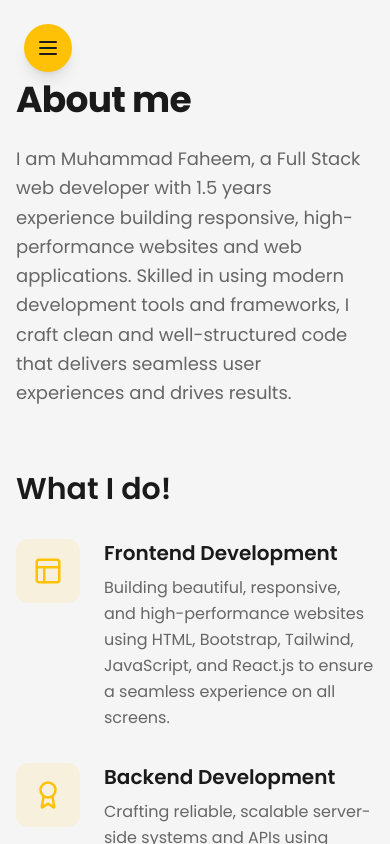
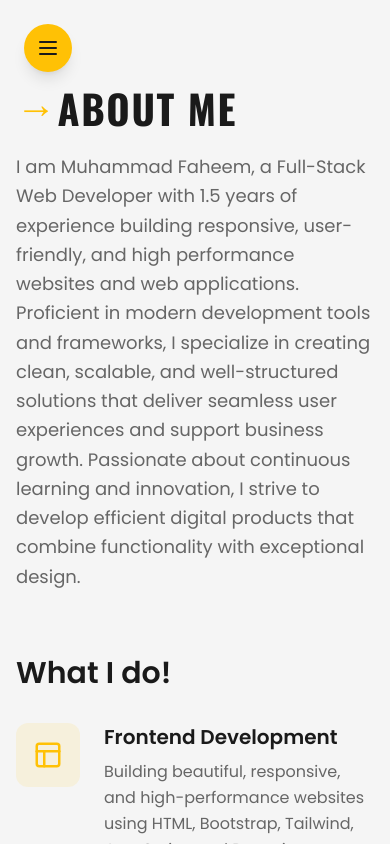
Before and after one commit to MFaheem01/portofolio, a React (Vite) app: page /about in a window 390 px wide. Shown: the top 844 px of the page. Built offline with nearby package versions, Linux system fonts and the light colour scheme.

Commit message:
implement core website pages, global CSS, and navigation component

```diff
--- a/src/components/Sidebar.jsx
+++ b/src/components/Sidebar.jsx
@@ -19,16 +19,16 @@ const Sidebar = () => {
 
     const SidebarContent = () => (
         <>
-            <div className="flex flex-col items-center pt-12 pb-8">
-                <div className="w-32 h-32 rounded-full overflow-hidden border-4 border-secondary mb-6">
+            <div className="flex flex-col bg-slate-900 items-center pt-12 pb-8">
+                <div className="w-40 h-40 rounded-full overflow-hidden border-4 border-secondary mb-6">
                     <img
                         src="/images/hero-seaction-images.jpg"
-                        alt="Muhammad Faheem - Full Stack Web Developer"
+                        alt="Muhammad Faheem - MERN Stack Web Developer"
                         className="w-full h-full object-cover"
                     />
                 </div>
-                <h2 className="text-2xl font-bold text-secondary">Muhammad Faheem</h2>
-                <p className="text-secondary/80 text-sm mt-1">Full Stack Web Developer</p>
+                <h2 className="text-2xl font-bold text-primary underline underline-offset-4 decoration-primary">Muhammad Faheem</h2>
+                <p className="text-primary underline underline-offset-4 decoration-primary text-sm mt-1">MERN Stack Web Developer</p>
             </div>
 
             <nav className="flex-1 px-6">
--- a/src/index.css
+++ b/src/index.css
@@ -1,4 +1,4 @@
-@import url('https://fonts.googleapis.com/css2?family=Poppins:wght@400;500;600;700&display=swap');
+@import url('https://fonts.googleapis.com/css2?family=Poppins:wght@400;500;600;700&family=Oswald:wght@600;700&display=swap');
 
 @tailwind base;
 @tailwind components;
@@ -90,6 +90,15 @@
     h6 {
         text-wrap: balance;
     }
+
+    .page-heading {
+        font-family: 'Oswald', sans-serif;
+        font-weight: 700;
+        font-size: clamp(2.5rem, 5vw, 5rem);
+        text-transform: uppercase;
+        letter-spacing: 0.04em;
+        line-height: 1;
+    }
 }
 
 @layer utilities {
--- a/src/pages/AboutMePage.jsx
+++ b/src/pages/AboutMePage.jsx
@@ -70,11 +70,19 @@ const AboutMePage = () => {
                             animate={{ opacity: 1, y: 0 }}
                             className="mb-16"
                         >
-                            <h1 className="text-4xl md:text-5xl font-bold text-foreground mb-6" style={{ letterSpacing: '-0.02em' }}>
+                            <h1 className="page-heading text-foreground mb-4 flex items-center">
+                                <span className="text-primary mb-4 lg:mb-4 md:mb-3" aria-hidden="true">→</span>
                                 About me
                             </h1>
                             <p className="text-lg leading-relaxed text-muted-foreground max-w-3xl">
-                                I am Muhammad Faheem, a Full Stack web developer with 1.5 years experience building responsive, high-performance websites and web applications. Skilled in using modern development tools and frameworks, I craft clean and well-structured code that delivers seamless user experiences and drives results.
+                                I am Muhammad Faheem, a Full-Stack Web Developer with 1.5
+                                years of experience building responsive, user-friendly, and high
+                                performance websites and web applications. Proficient in modern
+                                development tools and frameworks, I specialize in creating clean,
+                                scalable, and well-structured solutions that deliver seamless user
+                                experiences and support business growth. Passionate about
+                                continuous learning and innovation, I strive to develop efficient
+                                digital products that combine functionality with exceptional design.
                             </p>
                         </motion.div>
 
--- a/src/pages/ContactPage.jsx
+++ b/src/pages/ContactPage.jsx
@@ -76,9 +76,8 @@ const ContactPage = () => {
                         opacity: 1,
                         y: 0
                     }} className="mb-16">
-                        <h1 className="text-4xl md:text-5xl font-bold text-foreground mb-6" style={{
-                            letterSpacing: '-0.02em'
-                        }}>
+                        <h1 className="page-heading text-foreground mb-4 flex items-center">
+                            <span className="text-primary mb-4 lg:mb-5 md:mb-3" aria-hidden="true">→</span>
                             Contact
                         </h1>
                         <p className="text-lg leading-relaxed text-muted-foreground max-w-3xl">
--- a/src/pages/PortfolioPage.jsx
+++ b/src/pages/PortfolioPage.jsx
@@ -74,7 +74,8 @@ const PortfolioPage = () => {
                             animate={{ opacity: 1, y: 0 }}
                             className="mb-12"
                         >
-                            <h1 className="text-4xl md:text-5xl font-bold text-foreground mb-6" style={{ letterSpacing: '-0.02em' }}>
+                            <h1 className="page-heading text-foreground mb-4 flex items-center">
+                                <span className="text-primary mb-4 lg:mb-5 md:mb-3" aria-hidden="true">→</span>
                                 Portfolio
                             </h1>
                             <p className="text-lg leading-relaxed text-muted-foreground max-w-3xl">
--- a/src/pages/ResumePage.jsx
+++ b/src/pages/ResumePage.jsx
@@ -53,7 +53,8 @@ const ResumePage = () => {
                             animate={{ opacity: 1, y: 0 }}
                             className="mb-16"
                         >
-                            <h1 className="text-4xl md:text-5xl font-bold text-foreground mb-6" style={{ letterSpacing: '-0.02em' }}>
+                            <h1 className="page-heading text-foreground mb-4 flex items-center">
+                                <span className="text-primary mb-4 lg:mb-5 md:mb-3" aria-hidden="true">→</span>
                                 Resume
                             </h1>
                             <p className="text-lg leading-relaxed text-muted-foreground max-w-3xl">
--- a/src/pages/TestimonialsPage.jsx
+++ b/src/pages/TestimonialsPage.jsx
@@ -56,7 +56,8 @@ const TestimonialsPage = () => {
                             animate={{ opacity: 1, y: 0 }}
                             className="mb-16"
                         >
-                            <h1 className="text-4xl md:text-5xl font-bold text-foreground mb-6" style={{ letterSpacing: '-0.02em' }}>
+                            <h1 className="page-heading text-foreground mb-4 flex items-center">
+                                <span className="text-primary mb-4 lg:mb-5 md:mb-3" aria-hidden="true">→</span>
                                 Testimonials
                             </h1>
                             <p className="text-lg leading-relaxed text-muted-foreground max-w-3xl">
```
Also changed, not shown: src/pages/HomePage.jsx (+17 -18 lines).
